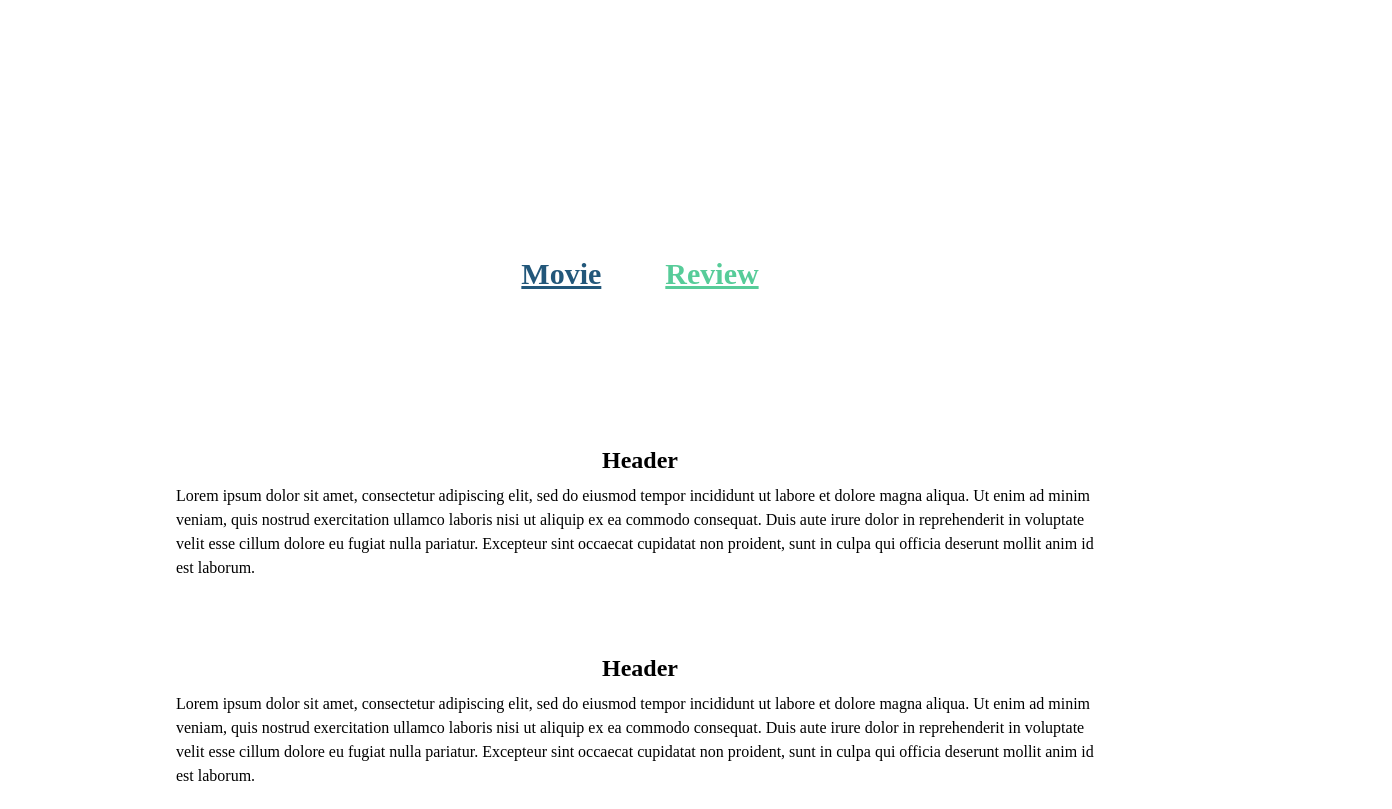
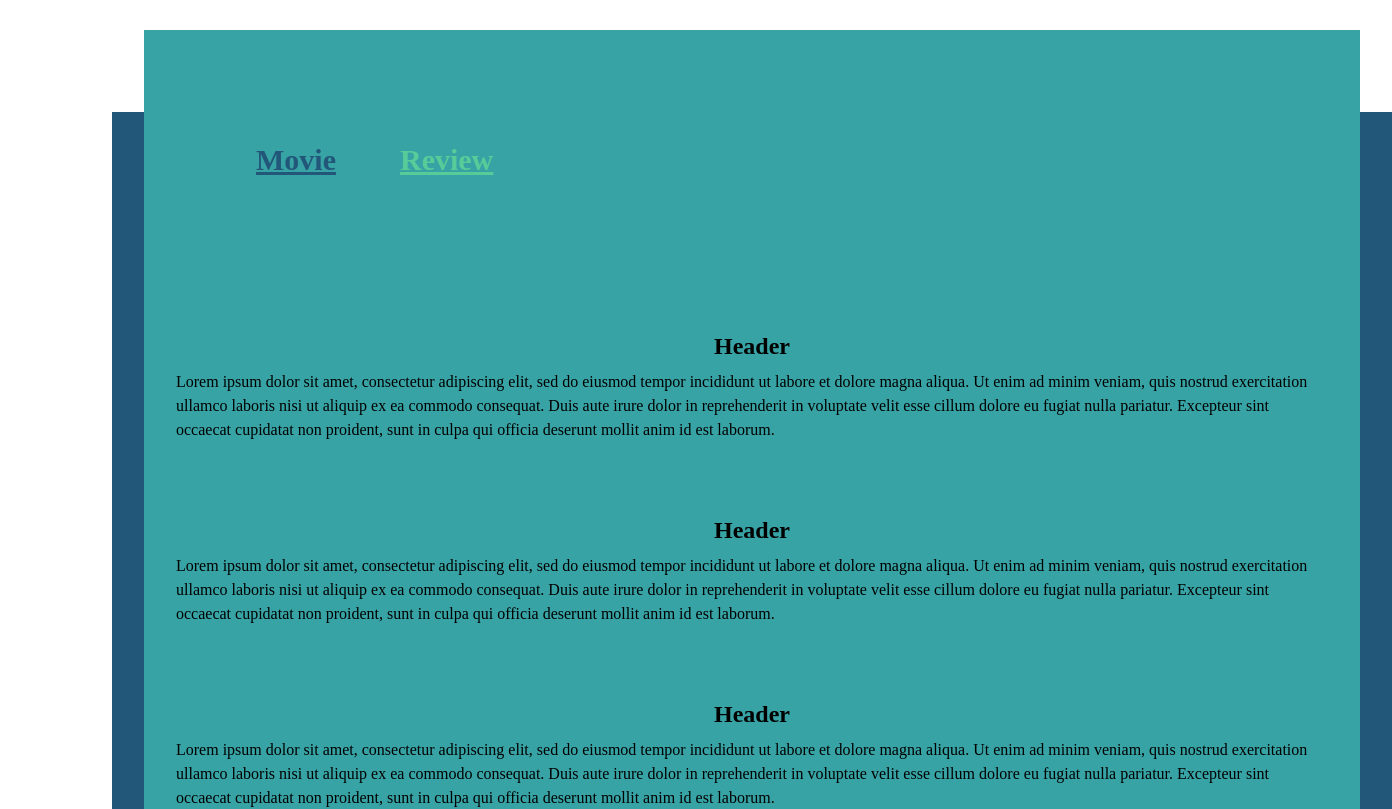
Before and after one commit to trevornei/movie-review, a React (Vite) app: page / in a window 1280 px wide. Shown: the top 809 px of the page, 1392 px wide, since content can reach past the window. Built offline with nearby package versions, Linux system fonts and the light colour scheme; a web font is replaced by a local one.

Commit message:
Added colors to check color theory.

```diff
--- a/src/App.jsx
+++ b/src/App.jsx
@@ -7,7 +7,8 @@
 export default function App() {
   return (
     <>
-      <div className="m-28 p-8 flex flex-col items-center justify-center">
+      <div className="m-28 p-8 flex flex-col items-center justify-center w-screen h-screen bg-primary">
+        <div className="bg-secondary mt-8">
         <div className="flex flex-row m-10 p-10">
           <h1 className="text-3xl font-eldwin font-extrabold p-8 underline text-primary hover:text-limez">Movie</h1>
           <h1 className="text-3xl font-eldwin font-extrabold p-8 underline text-tertiary hover:text-cyan-400">Review</h1>
@@ -28,6 +29,7 @@ export default function App() {
           <h3 className="text-2xl font-moret font-extrabold text-center p-2">Header</h3>
           <p className="font-moret">Lorem ipsum dolor sit amet, consectetur adipiscing elit, sed do eiusmod tempor incididunt ut labore et dolore magna aliqua. Ut enim ad minim veniam, quis nostrud exercitation ullamco laboris nisi ut aliquip ex ea commodo consequat. Duis aute irure dolor in reprehenderit in voluptate velit esse cillum dolore eu fugiat nulla pariatur. Excepteur sint occaecat cupidatat non proident, sunt in culpa qui officia deserunt mollit anim id est laborum.</p>
         </div>
+        </div>
       </div>
     </>
   )
```
